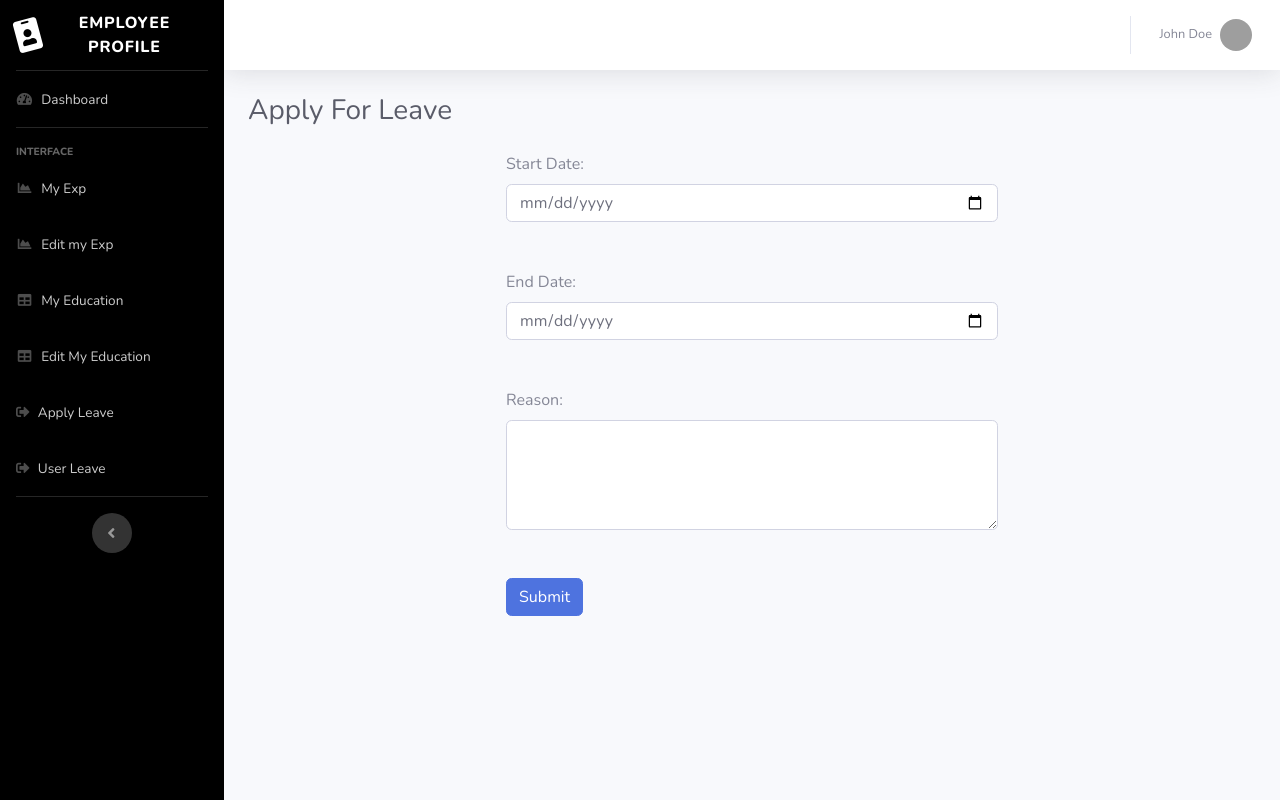
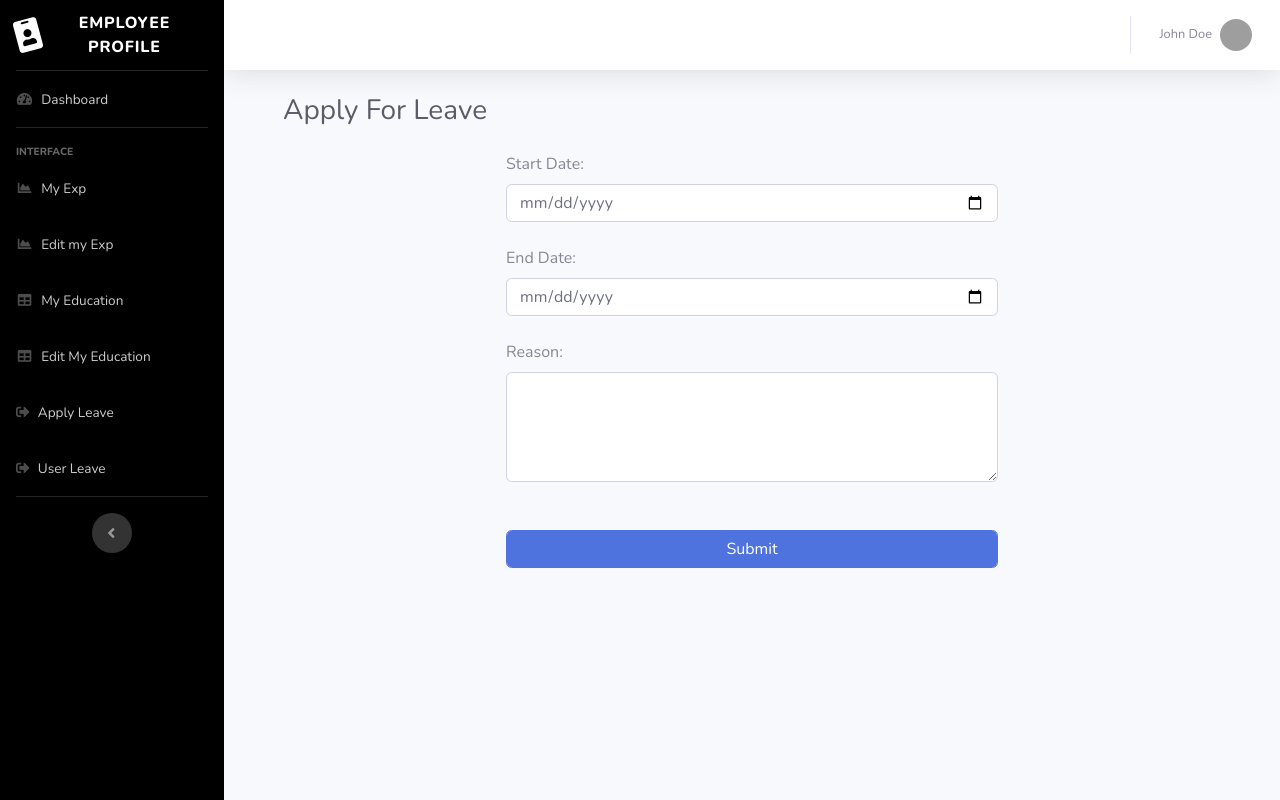
Before and after one commit to johnsenultra/App-Dev-Project, a PHP site: page /apply_leave.php in a window 1280 px wide. Run offline with PHP 8.4, Linux system fonts and the light colour scheme; a user stored in the database is signed in; data comes from the database, SQL or seed files in the repository; some libraries are stand-ins or nearby versions; grey boxes are pictures that could not be loaded.

Commit message:
made some changes in the element layout and padding

```diff
--- a/erms/apply_leave.php
+++ b/erms/apply_leave.php
@@ -65,9 +65,9 @@ if (isset($_SESSION['leave_request_submitted']) && $_SESSION['leave_request_subm
                 <?php include_once('includes/header.php')?>
                 <!-- End of Topbar -->
                 <div class="container-fluid">
-                    <h1 class="h3 mb-4 text-gray-800">Apply For Leave</h1>
+                    <h1 class="h3 mb-4 text-gray-800" style="padding-left: 35px;">Apply For Leave</h1>
 
-                    <div class="row">
+                    <div class="row text">
                         <div class="col-3">
 
                         </div>
@@ -75,15 +75,15 @@ if (isset($_SESSION['leave_request_submitted']) && $_SESSION['leave_request_subm
 
                             <form method="post" action="">
                                 <label>Start Date:</label>
-                                <input  class="form-control" type="date" name="start_date" required><br><br>
+                                <input  class="form-control" type="date" name="start_date" required><br>
 
                                 <label>End Date:</label>
-                                <input class="form-control" type="date" name="end_date" required><br><br>
+                                <input class="form-control" type="date" name="end_date" required><br>
 
                                 <label>Reason:</label><br>
                                 <textarea class="form-control" name="reason" rows="4" cols="50" required></textarea><br><br>
 
-                                <input type="submit" name="submit" value="Submit" class="btn btn-primary">
+                                <input  type="submit" name="submit" value="Submit" class="btn btn-primary form-control">
                             </form>
                         </div>
                         <div class="col-3">
```
